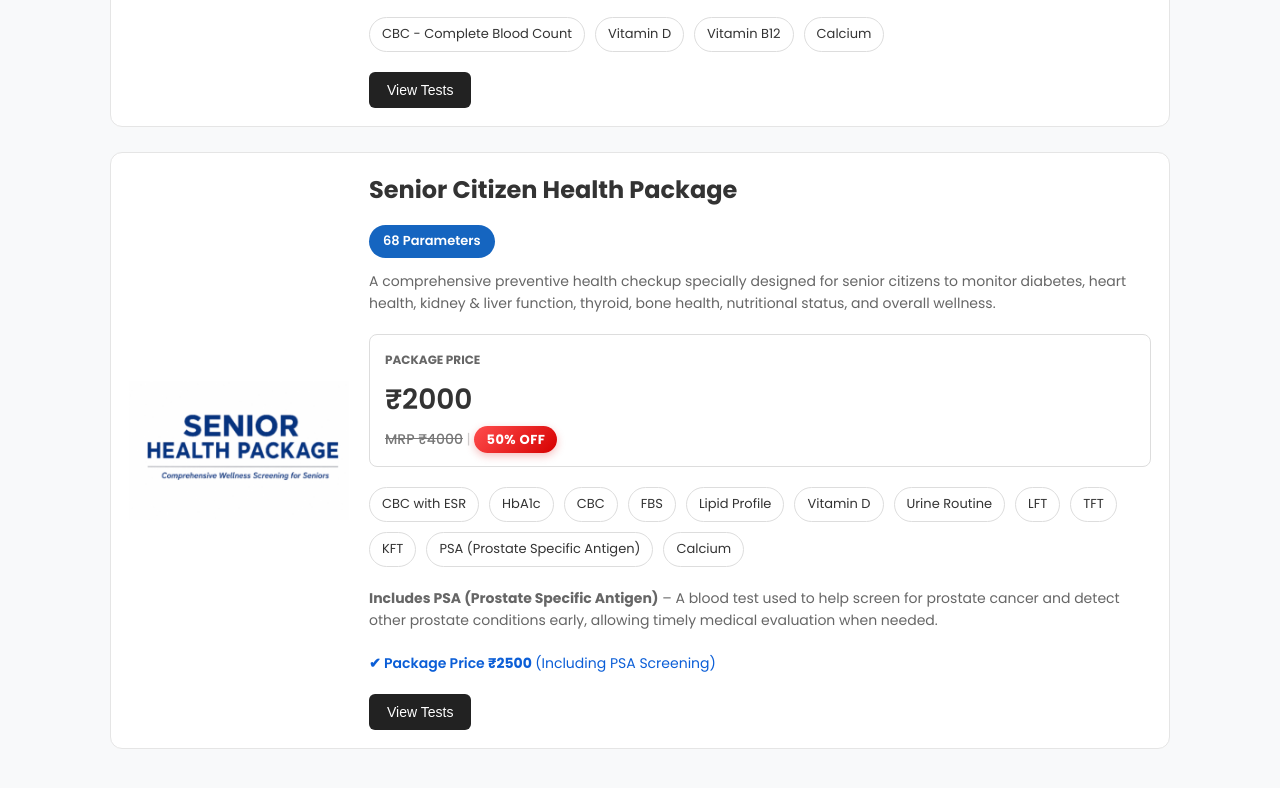
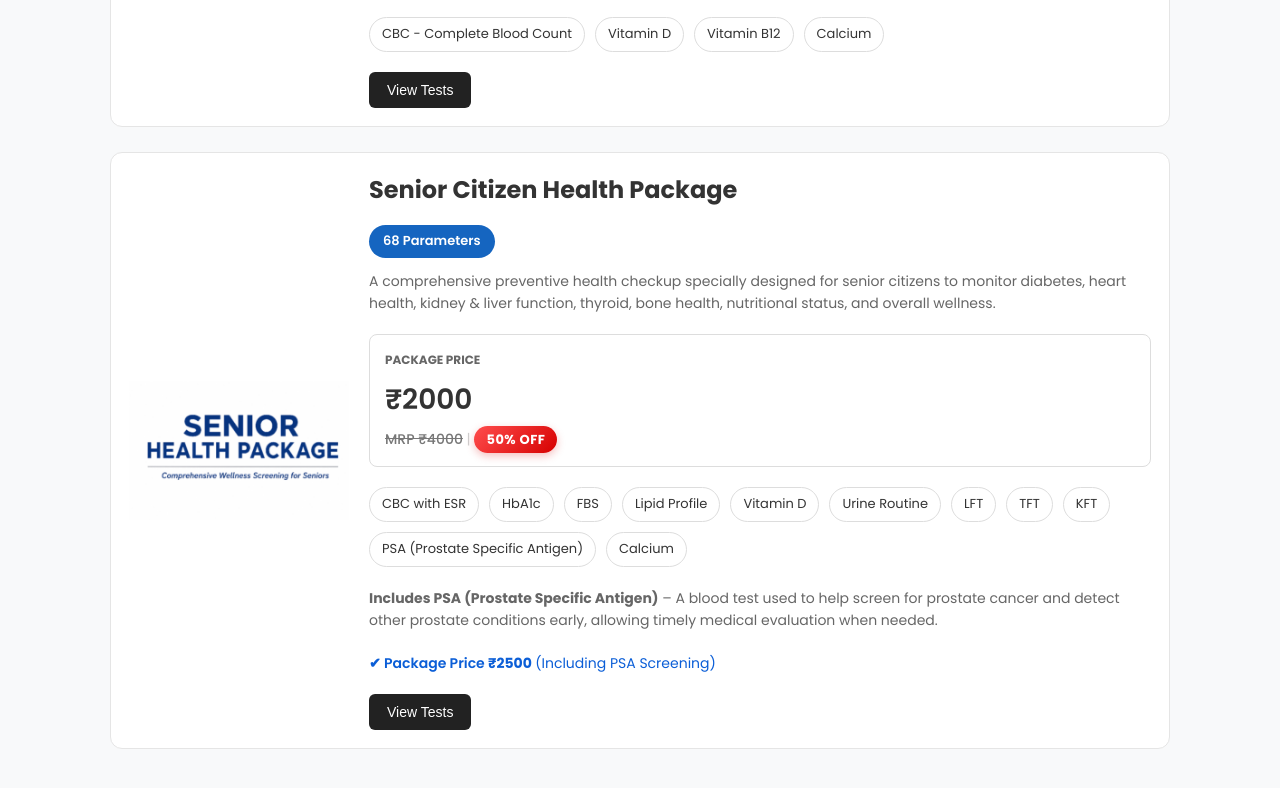
Before and after one commit to rapidlabshr/Adsdetails, a plain HTML site: page index.html in a window 1280 px wide. Shown: the part 938-1726 px from the top of the page. Drawn offline with Linux system fonts and the light colour scheme.

```diff
--- a/index.html
+++ b/index.html
@@ -479,7 +479,6 @@ button{
         <div class="tests">
             <span>CBC with ESR</span>
             <span>HbA1c</span>
-            <span>CBC</span>
             <span>FBS</span>
             <span>Lipid Profile</span>
             <span>Vitamin D</span>
```
